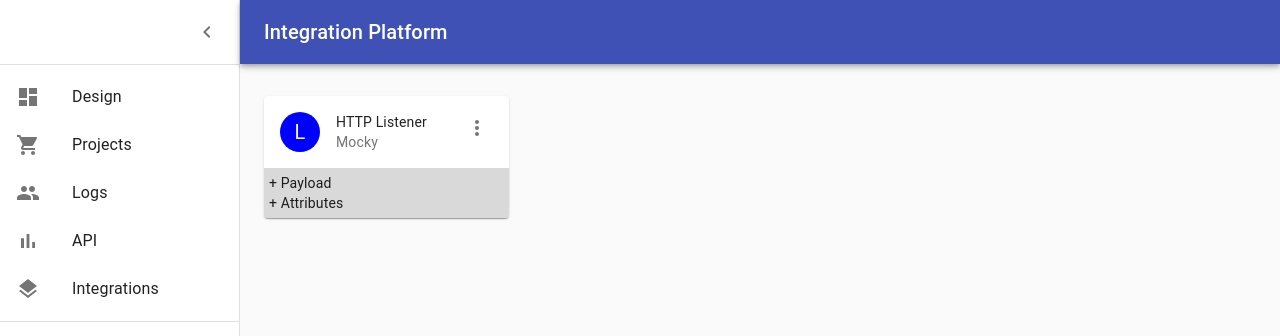
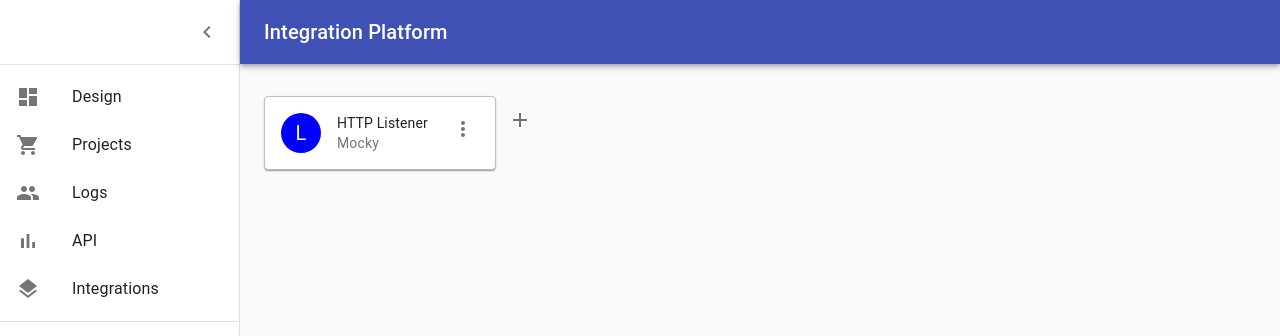
Before and after one commit to sachithKay/LCE-UI, a React (Create React App) app: page /designer in a window 1280 px wide. Shown: the top 336 px of the page. Built offline with nearby package versions, Linux system fonts and the light colour scheme.

Commit message:
Add dialog box in ParentComponent

```diff
--- a/src/Project-Components/ParentComponent.jsx
+++ b/src/Project-Components/ParentComponent.jsx
@@ -4,36 +4,76 @@ import React, {Component} from "react";
 import Card from "@material-ui/core/Card";
 import CardHeader from "@material-ui/core/CardHeader";
 import Avatar from "@material-ui/core/Avatar";
-import CardContent from "@material-ui/core/CardContent";
 import PropTypes from 'prop-types';
+import AddIcon from '@material-ui/icons/Add';
+import {makeStyles} from '@material-ui/core/styles';
+import Dialog from "@material-ui/core/Dialog";
+import DialogTitle from "@material-ui/core/DialogTitle";
+import DialogContent from "@material-ui/core/DialogContent";
+import DialogContentText from "@material-ui/core/DialogContentText";
+import TextField from "@material-ui/core/TextField";
+import DialogActions from "@material-ui/core/DialogActions";
+import Button from "@material-ui/core/Button";
+import CardActionArea from "@material-ui/core/CardActionArea";
 
 const styles = {
     card: {
         maxWidth: 245,
-    },
-    media: {
-        height: 0,
-        paddingTop: '56.25%',
-    },
-    expandOpen: {
-        transform: 'rotate(180deg)',
+        borderStyle: 'solid',
+        borderWidth: '1px',
+        borderColor: '#bfbfbf',
     },
     avatar: {
         backgroundColor: 'blue'
     },
     cardContent: {
-        backgroundColor: '#d9d9d9',
+        backgroundColor: '#f5f5f5',
         padding: '5px 5px 5px 5px',
+        borderTopStyle: 'solid',
+        borderTopWidth: '1px',
+        borderTopColor: '#bfbfbf',
+    },
+    parentDiv: {
+        display: 'flex',
+        width: 290,
+    },
+    cardDiv: {
+        width: '80%',
+    },
+    buttonDiv: {
+        flexGrow: '1',
     }
 };
 
 
-export default class ParentComponent extends Component {
+class ParentComponent extends Component {
 
-    render(){
+    constructor(props) {
+        super(props);
+        this.state = {
+            open: false,
+        };
+    }
+
+    handleClickOpen = () => {
+        this.setState({
+            open: true,
+        })
+    };
+
+    handleClose = () => {
+        this.setState({
+            open: false,
+        })
+    };
+
+    render() {
         return (
             <div>
+                <div style={styles.parentDiv}>
+                    <div style={styles.cardDiv}>
                         <Card style={styles.card}>
+                            <CardActionArea onClick={this.handleClickOpen}>
                                 <CardHeader
                                     avatar={
                                         <Avatar aria-label="recipe" style={styles.avatar}>
@@ -42,22 +82,53 @@ export default class ParentComponent extends Component {
                                     }
                                     action={
                                         <IconButton aria-label="settings">
-                                <MoreVertIcon />
+                                            <MoreVertIcon/>
                                         </IconButton>
                                     }
                                     title={this.props.title}
                                     subheader={this.props.subheader}
                                 />
-                    <CardContent style={styles.cardContent}>
-                        + Payload<br/>
-                        + Attributes
-                    </CardContent>
+                            </CardActionArea>
                         </Card>
+                    </div>
+                    <div style={styles.buttonDiv}>
+                        <IconButton aria-label="settings">
+                            <AddIcon/>
+                        </IconButton>
+                    </div>
+                </div>
+                <Dialog open={this.state.open} onClose={this.handleClose} aria-labelledby="form-dialog-title">
+                    <DialogTitle id="form-dialog-title">Subscribe</DialogTitle>
+                    <DialogContent>
+                        <DialogContentText>
+                            To subscribe to this website, please enter your email address here. We will send updates
+                            occasionally.
+                        </DialogContentText>
+                        <TextField
+                            autoFocus
+                            margin="dense"
+                            id="name"
+                            label="Email Address"
+                            type="email"
+                            fullWidth
+                        />
+                    </DialogContent>
+                    <DialogActions>
+                        <Button onClick={this.handleClose} color="primary">
+                            Cancel
+                        </Button>
+                        <Button onClick={this.handleClose} color="primary">
+                            Subscribe
+                        </Button>
+                    </DialogActions>
+                </Dialog>
             </div>
         );
     }
 
 }
+
+export default ParentComponent;
 
 
 ParentComponent.propTypes = {
```
Also changed, not shown: 2 other files (tests, documents, lock files or other folders). Lines whose indentation alone changed are shown as unchanged.
